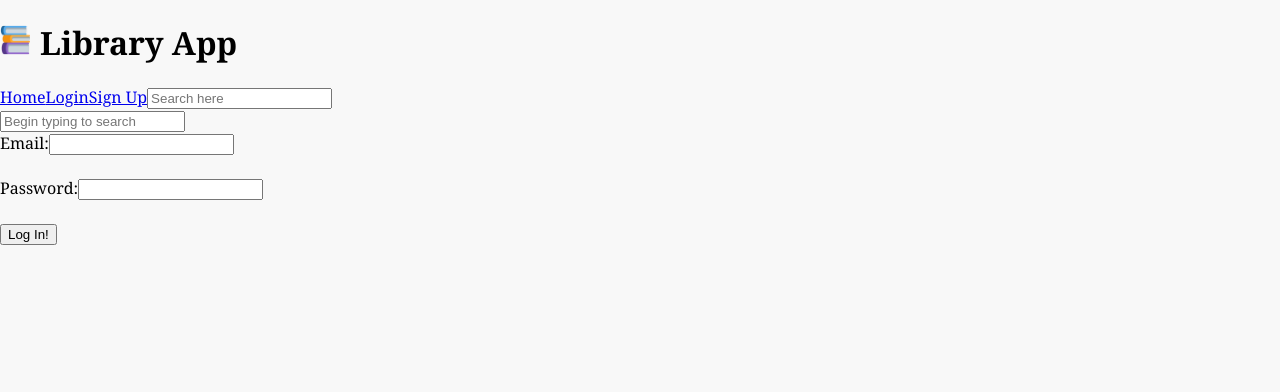
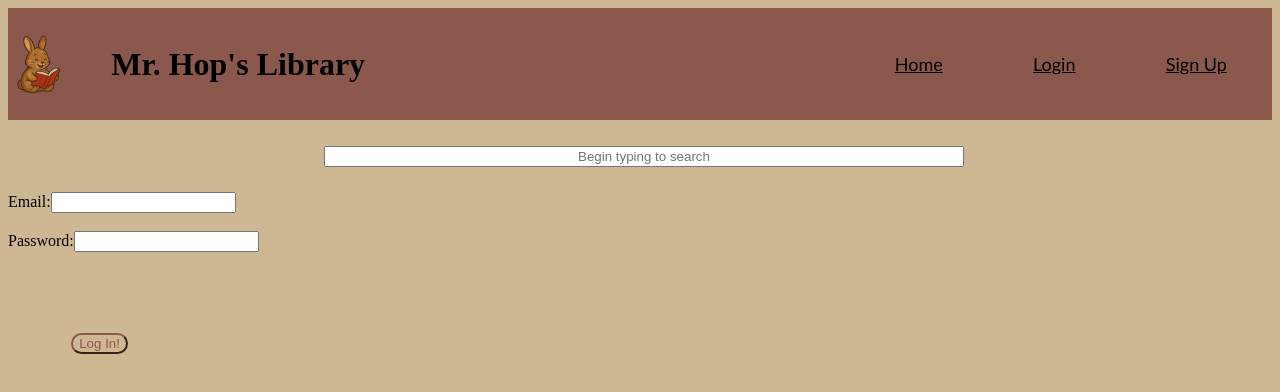
Before and after one commit to vrouker/Book-Buddy-Project, a React (Vite) app: page /login in a window 1280 px wide. Shown: the top 392 px of the page. Built offline with nearby package versions, Linux system fonts and the light colour scheme.

Commit message:
Updated CSS for all pages when logged in

```diff
--- a/src/App.jsx
+++ b/src/App.jsx
@@ -1,5 +1,5 @@
 import { useState, useEffect} from 'react'
-import bookLogo from './assets/books.png'
+import MrHop from './assets/MrHop.png'
 import { Routes, Route, Link } from 'react-router-dom'
 import Navigations from './components/Navigations'
 import Books from './components/Books'
@@ -51,14 +51,17 @@ function App() {
 
   return (
     <>
-      <h1><img id='logo-image' src={bookLogo}/>Library App</h1>
+      <div className="headerBar">
+      <h1 className="headerBar"><img id='logo-image' src={MrHop}/>Mr. Hop's Library</h1>
+      <Navigations className="navBar" token={token} setToken={setToken}/>
+      </div>
+
+      <div>
+        <SearchBar onSearch={handleSearchInput} className="searchBar"/>
+      </div>
+
 
       <div id="routeSection">
-        <Navigations className="navBar" token={token} setToken={setToken}/>
-
-        <SearchBar onSearch={handleSearchInput}/>
-
-
         <Routes>
           <Route path="/" element={<Books allBooks={allBooks} setAllBooks={setAllBooks}/>}/>
 
@@ -71,6 +74,7 @@ function App() {
           <Route path="/register" element={<Register/>}/>
         </Routes>
       </div>
+
     </>
   )
 }
--- a/src/components/Account.jsx
+++ b/src/components/Account.jsx
@@ -49,7 +49,7 @@ export default function Account({reservedBooks, setReservedBooks}){
 
     return(
         <>
-            <div>
+            <div className="accountInfo">
             <h1>Acount Info</h1>
             <p>First Name: {userDetails.firstname}</p>
             <p>Last Name: {userDetails.lastname}</p>
@@ -60,10 +60,10 @@ export default function Account({reservedBooks, setReservedBooks}){
             <>
             {
                 reservedBooks && reservedBooks.map((reservedBook)=>
-                    <div key={reservedBook.id}>
+                    <div key={reservedBook.id} className="singleBookCard">
                         <h2>{reservedBook.title} by {reservedBook.author}</h2>
-                        <img src={reservedBook.coverimage}/>
-                        <button onClick={()=>handleRemove(reservedBook.id)}>Remove Reservation</button>
+                        <img src={reservedBook.coverimage} className="detailCover"/>
+                        <button onClick={()=>handleRemove(reservedBook.id)} className="button">Remove Reservation</button>
                     </div>
                 )
             }
--- a/src/components/Books.jsx
+++ b/src/components/Books.jsx
@@ -20,15 +20,23 @@ export default function Books({allBooks, setAllBooks}){
 
     return(
         <>
+        <div>
+        <h1 className="welcomeMessage">Welcome to Mr. Hop's Library!</h1>
+        <h2 className="mainPageMessage">Browse our book selection below or search to find your next great read!</h2>
+        </div>
+
+        <div className="AllBookCards">
+
             {allBooks &&
             allBooks.map((book)=>
                 <div key={book.id} className="BookCard">
                     <img src={book.coverimage} className="bookCardImage"/>
                     <h2>{book.title}</h2>
                     <h2>{book.available}</h2>
-                    <button onClick={()=>getDetails(book.id)}>More details!</button>
+                    <button onClick={()=>getDetails(book.id)} className="button">More details!</button>
                 </div>
             )}
+            </div>
         </>
     )
 }
--- a/src/components/Login.jsx
+++ b/src/components/Login.jsx
@@ -49,7 +49,7 @@ export default function Login({setToken}){
                     />
                 </label>
                 <br/><br/>
-                <button>Log In!</button>
+                <button className="button">Log In!</button>
 
             </form>
            }
--- a/src/components/Navigations.jsx
+++ b/src/components/Navigations.jsx
@@ -14,24 +14,16 @@ export default function Navigations ({token, setToken}){
        <>
        {
             token ?
-        <div>
-            <Link to="/">Home</Link>
-            <Link to="/account">My Account</Link>
-            <input
-            type="text"
-            placeholder="Search here"
-            />
-            <button onClick={handleSignOut}>Log Out</button>
+        <div className="navBar">
+            <Link to="/" className="navLink">Home</Link>
+            <Link to="/account" className="navLink">My Account</Link>
+            <button onClick={handleSignOut} className="button">Log Out</button>
         </div>
         :
-        <div>
-            <Link to="/">Home</Link>
-            <Link to="/login">Login</Link>
-            <Link to="/register">Sign Up</Link>
-            <input
-            type="text"
-            placeholder="Search here"
-            />
+        <div className="navBar">
+            <Link to="/" className="navLink">Home</Link>
+            <Link to="/login" className="navLink">Login</Link>
+            <Link to="/register" className="navLink">Sign Up</Link>
         </div>
        }
 
--- a/src/components/Register.jsx
+++ b/src/components/Register.jsx
@@ -72,7 +72,7 @@ export default function Register(){
                         />
                 </label>
                     <br/><br/>
-                <button>Submit</button>
+                <button className="button">Submit</button>
 
             </form>
         }
--- a/src/components/SearchBar.jsx
+++ b/src/components/SearchBar.jsx
@@ -11,7 +11,7 @@ export default function SearchBar({onSearch}){
     return(
 
         <>
-        <input
+        <input className="searchBar"
             type = "text"
             placeholder="Begin typing to search"
             value={searchTerm}
--- a/src/components/SingleBook.jsx
+++ b/src/components/SingleBook.jsx
@@ -48,17 +48,17 @@ export default function SingleBook({reservedBooks, setReservedBooks}){
                 <div className="singleBookCard">
                 <h1>{singleBook.title}</h1>
                 <h2>{singleBook.author}</h2>
-                <img src={singleBook.coverimage}/>
+                <img src={singleBook.coverimage} className="detailCover"/>
                 <p>{singleBook.description}</p>
                 <p>{singleBook.available}</p>
-                <button onClick={handleReserve}>Reserve Book</button>
+                <button onClick={handleReserve} className="button">Reserve Book</button>
             </div>
             :
             <div>
                 <div className="singleBookCard">
                 <h1>{singleBook.title}</h1>
                 <h2>{singleBook.author}</h2>
-                <img src={singleBook.coverimage}/>
+                <img src={singleBook.coverimage} className="detailCover"/>
                 <p>{singleBook.description}</p>
                 <p>{singleBook.available}</p>
                 </div>
--- a/src/index.css
+++ b/src/index.css
@@ -1,13 +1,99 @@
-body {
-  font-family: Georgia, serif;
-  background-color: #f8f8f8;
-  margin: 0;
-  padding: 0;
-}
-
 #logo-image {
-  width: 30px;
+  width: 64px;
   margin-right: 10px;
 }
 
 /* Add your own custom styles here */
+
+html{
+  background-color: #CEB793;
+}
+
+.headerBar{
+  width:100%;
+  background-color: #8A584C;
+  font-family:cursive;
+  display:inline-grid;
+  grid-template-columns: 2fr 5fr;
+  column-gap: auto;
+  align-items: center;
+}
+
+.navLink{
+  margin:5%;
+  font-family: 'Trebuchet MS', 'Lucida Sans Unicode', 'Lucida Grande', 'Lucida Sans', Arial, sans-serif;
+  font-size:18px;
+  color: black;
+}
+
+.navBar{
+  display:flex;
+  justify-content: right;
+}
+
+.welcomeMessage, .mainPageMessage{
+  font-family: cursive;
+}
+
+.BookCard{
+width:75%;
+border-radius: 15px;
+background-color: #F5EACF;
+border-style: solid;
+border-color: #8A584C;
+border-width: 2%;
+padding:15%;
+}
+
+.bookCardImage{
+  width:85%;
+}
+
+.AllBookCards{
+  display: grid;
+  grid-template-columns: repeat(3, 1fr);
+  padding:5%;
+  column-gap: 25px;
+  row-gap: 25px;
+  font-family: 'Trebuchet MS', 'Lucida Sans Unicode', 'Lucida Grande', 'Lucida Sans', Arial, sans-serif;
+  font-size:85%;
+  justify-items: center;
+  text-align: center;
+  justify-content: space-evenly;
+}
+
+.button{
+  margin:5%;
+  border-radius: 25px;
+  background-color: #CEB793;
+  color:#8A584C;
+  border-color: #8A584C;
+}
+
+.singleBookCard{
+  font-family: 'Trebuchet MS', 'Lucida Sans Unicode', 'Lucida Grande', 'Lucida Sans', Arial, sans-serif;
+  background-color: #85865F;
+  border-radius: 10px;
+  text-align: center;
+  margin-left:25%;
+  margin-right:25%;
+  padding:2%;
+}
+
+.detailCover{
+  width:50%;
+}
+
+.accountInfo{
+  padding-left:15px;
+  color: #4F583D;
+}
+
+.searchBar{
+  width:50%;
+  text-align: center;
+  align-items: center;
+  margin-top:2%;
+  margin-bottom:2%;
+  margin-left:25%;
+}
```
Also changed, not shown: src/assets/MrHop.png (added).
